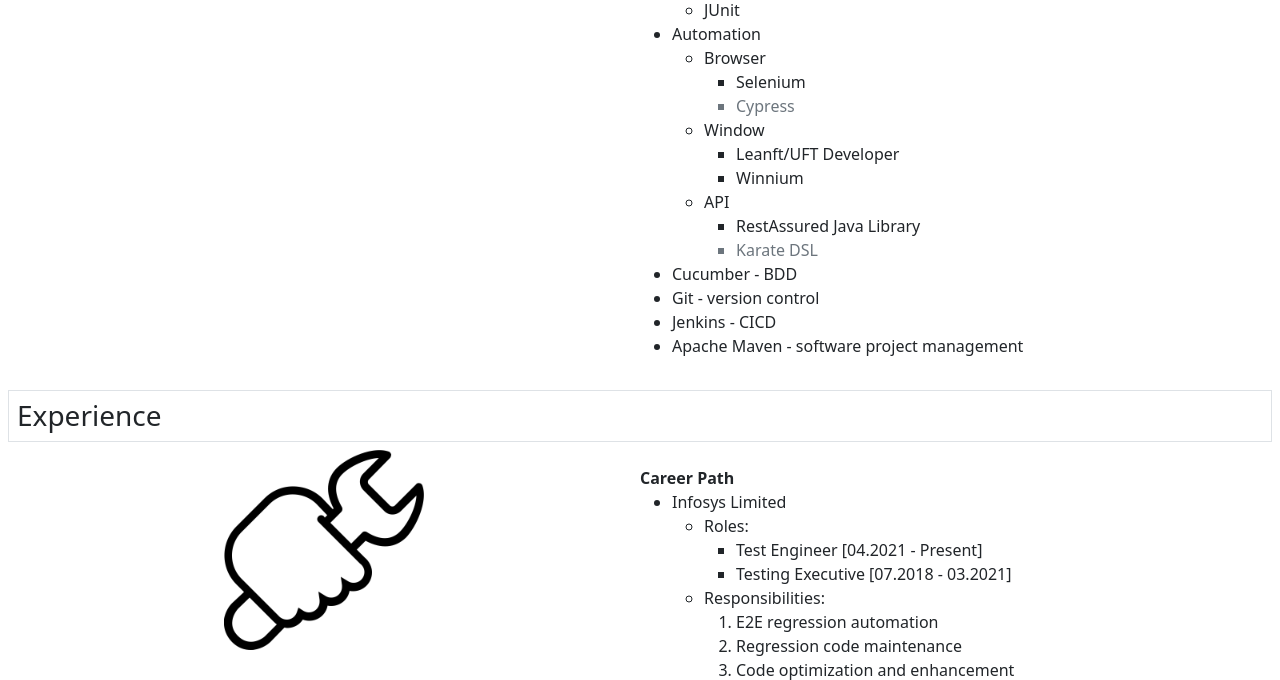
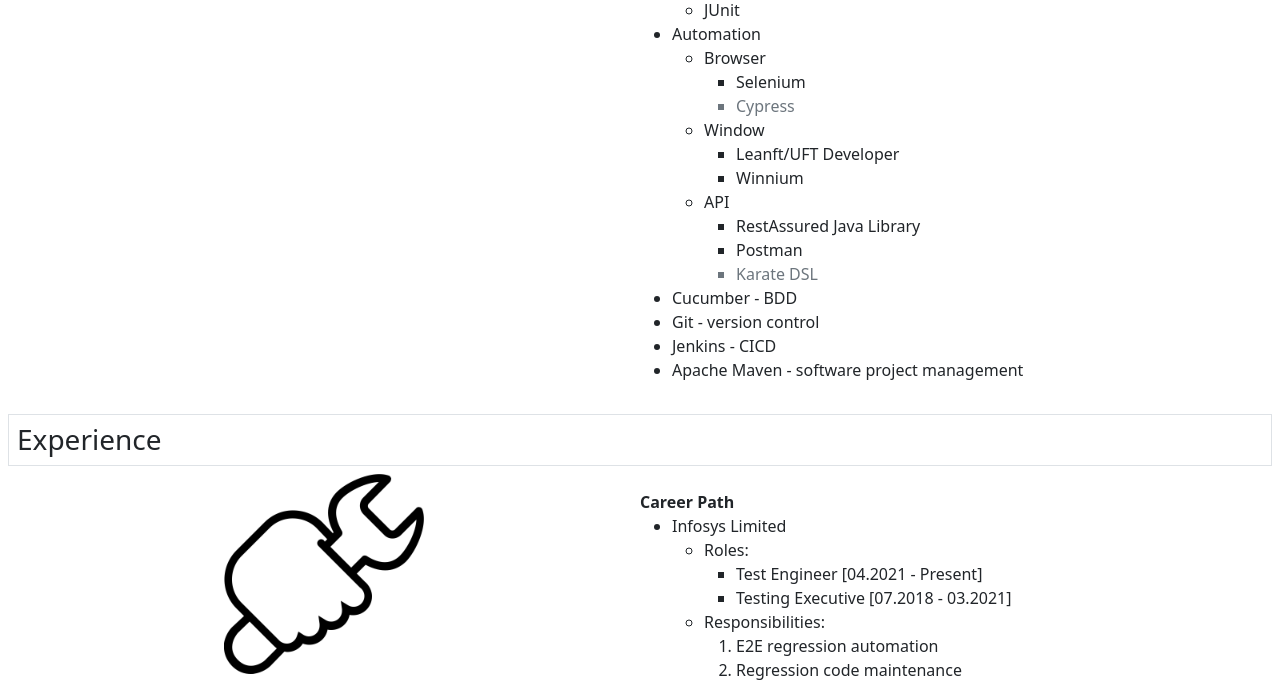
Before and after one commit to Arvind142/portfolio, a PHP site: page / in a window 1280 px wide. Shown: the part 909-1589 px from the top of the page. Run offline with PHP 8.4, Linux system fonts and the light colour scheme.

Commit message:
Postman updated

```diff
--- a/index.html
+++ b/index.html
@@ -192,17 +192,16 @@
 									title="Learning">Cypress</li>
 							</ul>
 						</li>
-
 						<li> Window
 							<ul>
 								<li>Leanft/UFT Developer</li>
 								<li>Winnium</li>
 							</ul>
 						</li>
-
 						<li> API
 							<ul>
 								<li>RestAssured Java Library</li>
+								<li>Postman</li>
 								<li class="text-muted" data-bs-toggle="tooltip" data-bs-placement="top"
 									title="Learning">Karate DSL</li>
 							</ul>
--- a/index.php
+++ b/index.php
@@ -192,17 +192,16 @@
 									title="Learning">Cypress</li>
 							</ul>
 						</li>
-
 						<li> Window
 							<ul>
 								<li>Leanft/UFT Developer</li>
 								<li>Winnium</li>
 							</ul>
 						</li>
-
 						<li> API
 							<ul>
 								<li>RestAssured Java Library</li>
+								<li>Postman</li>
 								<li class="text-muted" data-bs-toggle="tooltip" data-bs-placement="top"
 									title="Learning">Karate DSL</li>
 							</ul>
```
